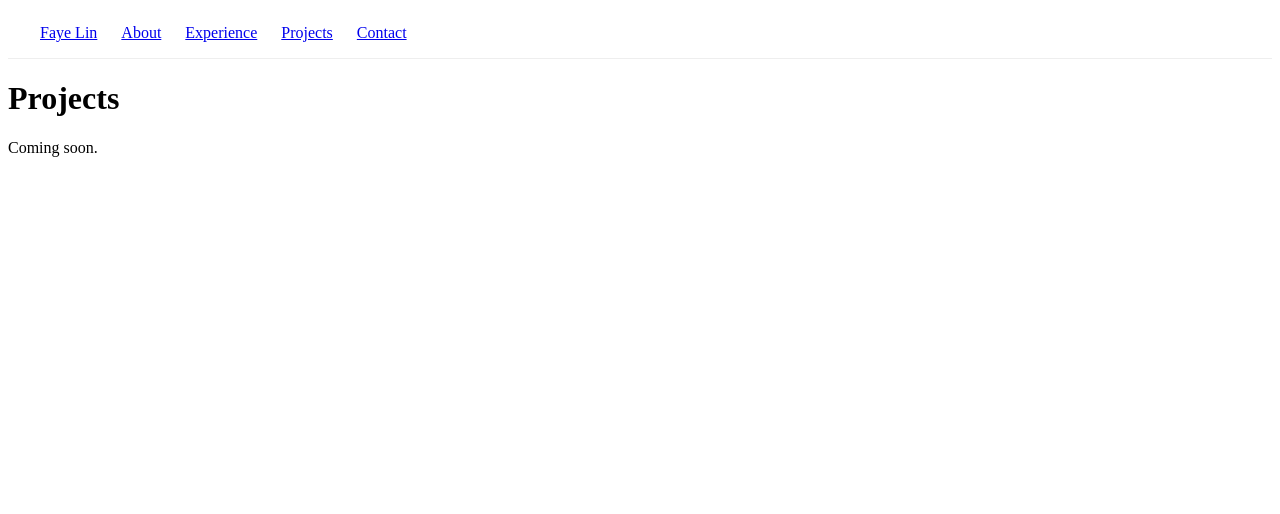
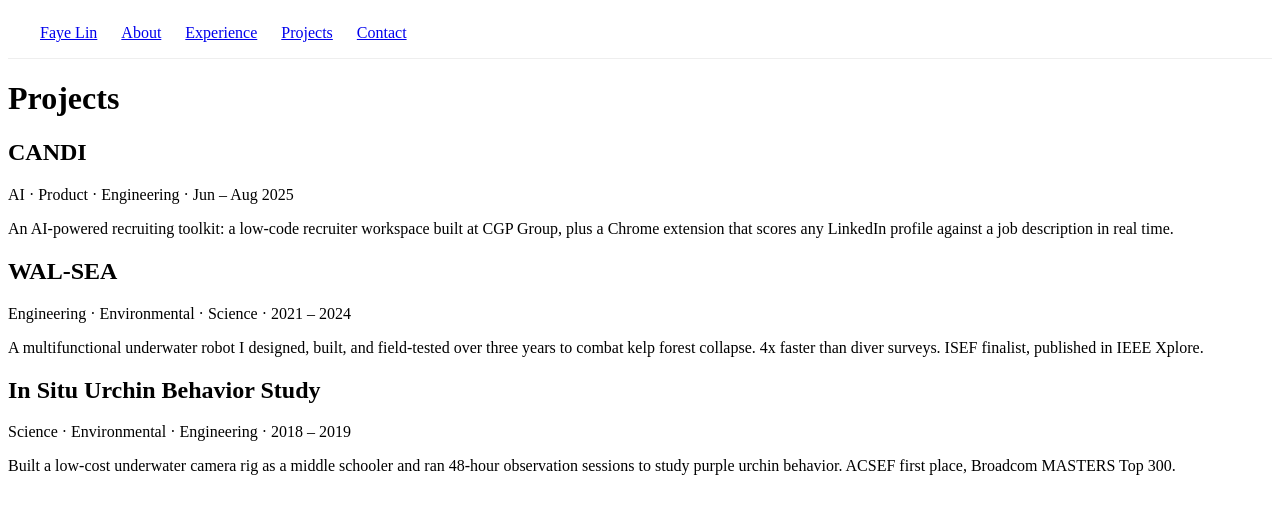
Before and after one commit to flinlabs/new-portfolio, a Next.js app: page /projects in a window 1280 px wide. Shown: the top 514 px of the page. Built offline with nearby package versions, Linux system fonts and the light colour scheme.

Commit message:
added project summaries to project page

```diff
--- a/app/projects/page.tsx
+++ b/app/projects/page.tsx
@@ -2,7 +2,21 @@ export default function Projects() {
 	return (
 		<main>
 			<h1>Projects</h1>
-			<p>Coming soon.</p>
+			<div>
+				<h2>CANDI</h2>
+				<p>AI · Product · Engineering · Jun – Aug 2025</p>
+				<p>An AI-powered recruiting toolkit: a low-code recruiter workspace built at CGP Group, plus a Chrome extension that scores any LinkedIn profile against a job description in real time.</p>
+			</div>
+			<div>
+				<h2>WAL-SEA</h2>
+				<p>Engineering · Environmental · Science · 2021 – 2024</p>
+				<p>A multifunctional underwater robot I designed, built, and field-tested over three years to combat kelp forest collapse. 4x faster than diver surveys. ISEF finalist, published in IEEE Xplore.</p>
+			</div>
+			<div>
+				<h2>In Situ Urchin Behavior Study</h2>
+				<p>Science · Environmental · Engineering · 2018 – 2019</p>
+				<p>Built a low-cost underwater camera rig as a middle schooler and ran 48-hour observation sessions to study purple urchin behavior. ACSEF first place, Broadcom MASTERS Top 300.</p>
+			</div>
 		</main>
 	)
 }
```
